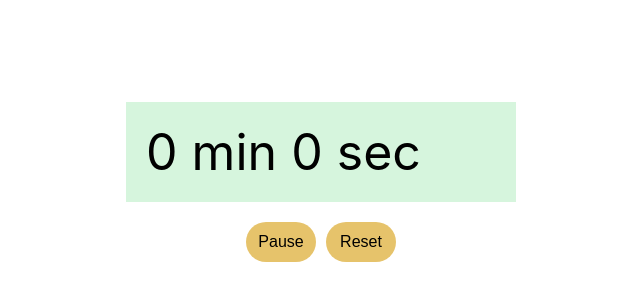
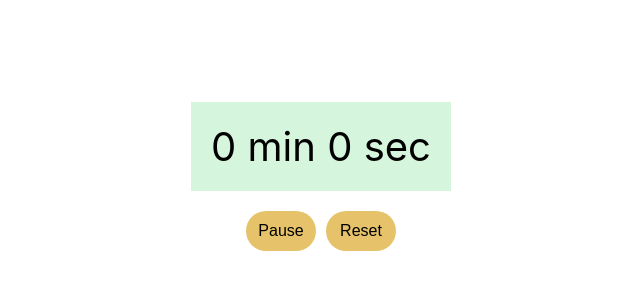
Before and after one commit to ashish19981301/stopwatch-app, a React (Create React App) app: page / in a window 1280 px wide. Shown: the part 178-478 px from the top of the page, without its empty margins (319-959 px from the left). Built offline with nearby package versions, Linux system fonts and the light colour scheme.

Commit message:
Update style.css

```diff
--- a/src/style.css
+++ b/src/style.css
@@ -16,9 +16,8 @@ body {
 
 
 .stopwatch-display__time {
-    font-size: 50px;
+    font-size: 40px;
     background-color: #d6f5dd;
-    width: 350px;
     padding: 20px;
 }
 
```
